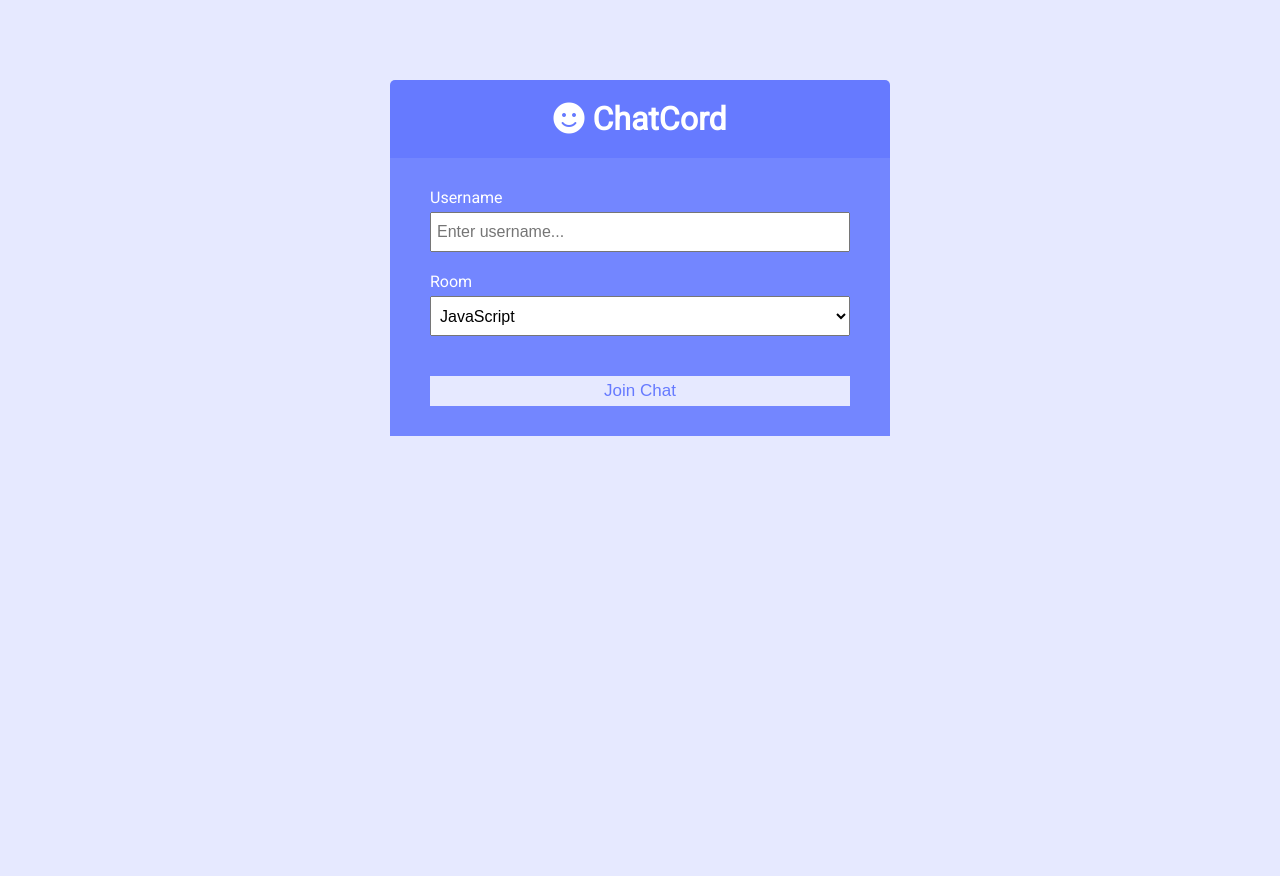
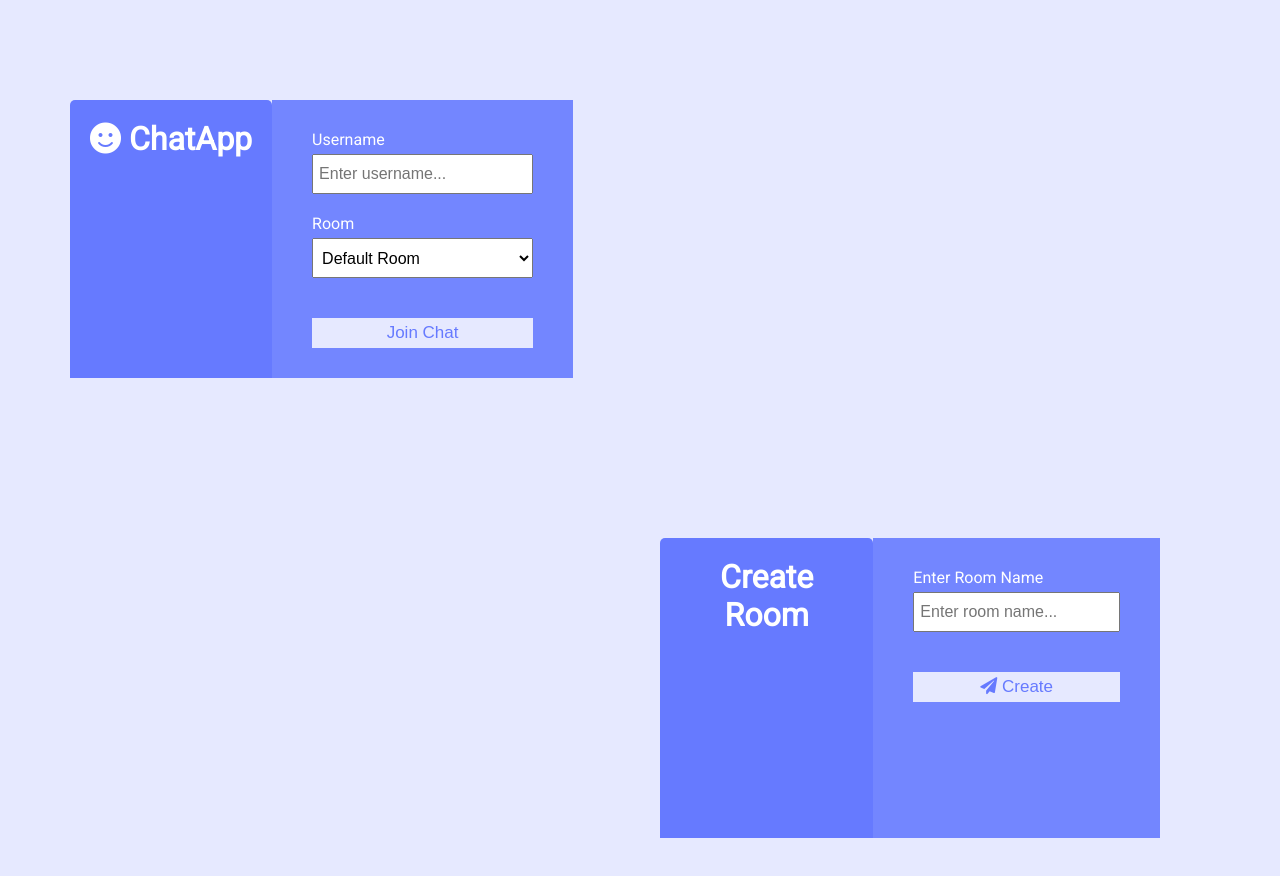
Before and after one commit to roshan007k/chat-app, a website: page public/index.html in a window 1280 px wide. Before the commit the page ends 800 px from the top, so only its background shows below. Drawn offline with nearby package versions, Linux system fonts and the light colour scheme; no server answers.

Commit message:
Room selection

```diff
--- a/public/css/style.css
+++ b/public/css/style.css
@@ -130,9 +130,23 @@ a {
 
 /* Join Page */
 .join-container {
-	max-width: 500px;
+	max-width: 800px;
+	width: 600px;
 	margin: 80px auto;
 	color: #fff;
+	float: left;
+	margin-left:50px;
+	display:flex;
+}
+.create-room{
+	max-width: 500px;
+	height:300px;
+	margin: 80px auto;
+	color: #fff;
+	display: flex;
+	float: right;
+	margin-right: 100px;
+
 }
 
 .join-header {
@@ -157,7 +171,7 @@ a {
 }
 
 .join-main label {
-	display: block;
+	display: flex;
 	margin-bottom: 5px;
 }
 
@@ -182,7 +196,7 @@ a {
 
 @media (max-width: 700px) {
 	.chat-main {
-		display: block;
+		display: flex;
 	}
 
 	.chat-sidebar {
--- a/public/index.html
+++ b/public/index.html
@@ -16,7 +16,7 @@
 	<body>
 		<div class="join-container">
 			<header class="join-header">
-				<h1><i class="fas fa-smile"></i> ChatCord</h1>
+				<h1><i class="fas fa-smile"></i> ChatApp</h1>
 			</header>
 			<main class="join-main">
 				<form action="chat.html">
@@ -32,18 +32,42 @@
 					</div>
 					<div class="form-control">
 						<label for="room">Room</label>
-						<select name="room" id="room">
-							<option value="JavaScript">JavaScript</option>
-							<option value="Python">Python</option>
+						<select name="room" id="room2">
+							<option value="JavaScript">Default Room</option>
+							<!-- <option value="Python">Python</option>
 							<option value="PHP">PHP</option>
 							<option value="C#">C#</option>
 							<option value="Ruby">Ruby</option>
-							<option value="Java">Java</option>
+							<option value="Java">Java</option> -->
 						</select>
 					</div>
 					<button type="submit" class="btn">Join Chat</button>
 				</form>
 			</main>
 		</div>
+		<div class="create-room">
+			<header class="join-header">
+				<h1>Create Room</h1>
+			</header>
+			<main class="join-main">
+				<form id="create-room">
+					<div class="form-control">
+						<label for="username">Enter Room Name</label>
+						<input
+							type="text"
+							name="room"
+							id="room"
+							placeholder="Enter room name..."
+							required
+						/>
+					</div>
+					<button class="btn"><i class="fas fa-paper-plane"></i> Create</button>
+				</form>
+			</main>
+
+		</div>
+		<script src="https://cdnjs.cloudflare.com/ajax/libs/qs/6.10.1/qs.min.js" integrity="sha512-aTKlYRb1QfU1jlF3k+aS4AqTpnTXci4R79mkdie/bp6Xm51O5O3ESAYhvg6zoicj/PD6VYY0XrYwsWLcvGiKZQ==" crossorigin="anonymous" referrerpolicy="no-referrer"></script>
+		<script src="/socket.io/socket.io.js"></script>
+		<script src="js/createRoom.js"></script>
 	</body>
 </html>
--- /dev/null
+++ b/public/js/createRoom.js
@@ -0,0 +1,26 @@
+const room=[
+    {roomName:"Default Room"}
+]
+const roomlist=document.getElementById('room2')
+
+const createRoom=document.getElementById('create-room');
+
+const socket=io();
+createRoom.addEventListener('submit',(e)=>{
+    e.preventDefault();
+    const msg=e.target.elements.room.value;
+    socket.emit('createRoom',msg)
+    e.target.elements.room.value='';
+    e.target.elements.room.focus();
+})
+
+socket.on('createdRoom',rooms=>{
+    outputRooms(rooms);
+
+})
+
+function outputRooms(rooms){
+    roomlist.innerHTML=
+    `${rooms.map(room=>`<option>${room.roomName}</option>`).join('')}`
+
+}
```
Also changed, not shown: public/js/main.js (+5 -2 lines), server.js (+5 -2 lines), utils/room.js (added, +11 -0 lines).
